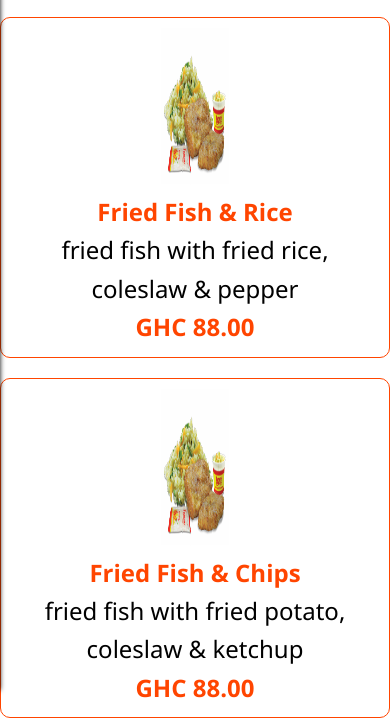
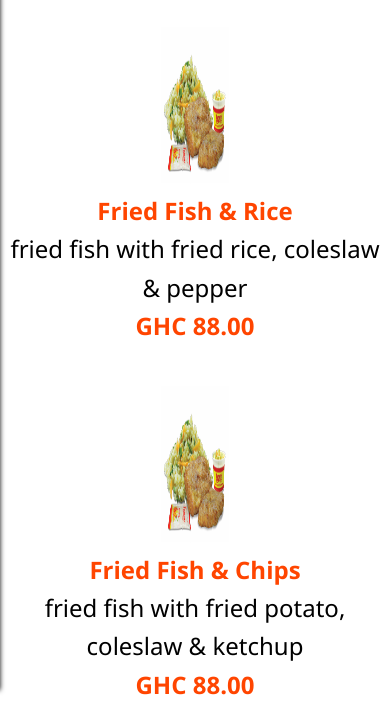
Before and after one commit to Papaye2025/Papayefastfood.com, a plain HTML site: page fish.html in a window 390 px wide. Shown: the part 154-874 px from the top of the page. Drawn offline with Linux system fonts and the light colour scheme.

Commit message:
Update styles.css

```diff
--- a/styles.css
+++ b/styles.css
@@ -586,7 +586,7 @@ nav ul li:hover ul.dropbtn, ::after{
     }
 
     .full-pack-content {
-        border: 1px solid #ff4500;
+       /* border: 1px solid #ff4500; */
         border-radius: 10px;
         min-width: 400px;
         padding: 10px;
@@ -871,7 +871,6 @@ nav ul li:hover ul.dropbtn, ::after{
     }
 
     .full-pack-content {
-        border: 1px solid #ff4500;
         border-radius: 10px;
         min-width: 400px;
         width: 100%;
@@ -1272,7 +1271,7 @@ nav ul li:hover ul.dropbtn, ::after{
     }
 
     .full-pack-content {
-        border: 1px solid orangered;
+        /*border: 1px solid orangered;*/
         border-radius: 10px;
         min-width: 300px;
         w1dth: 100%;
```
